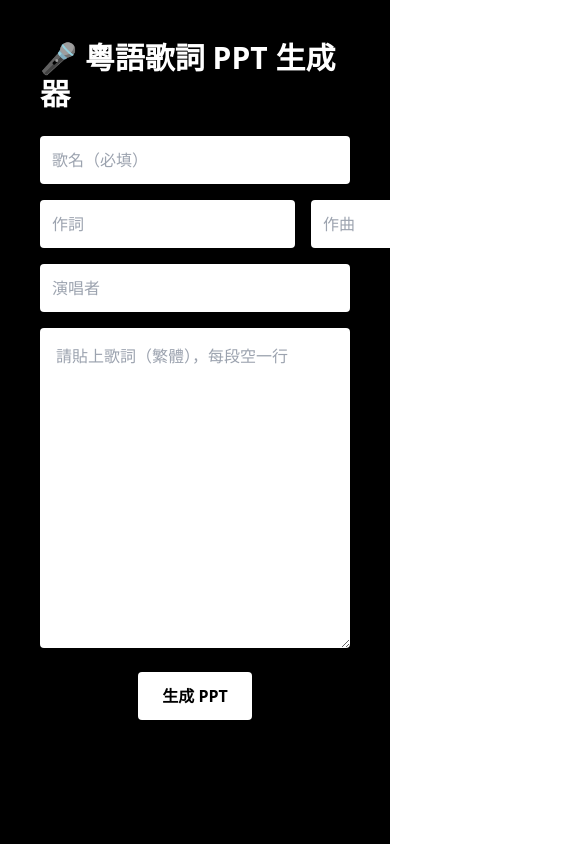
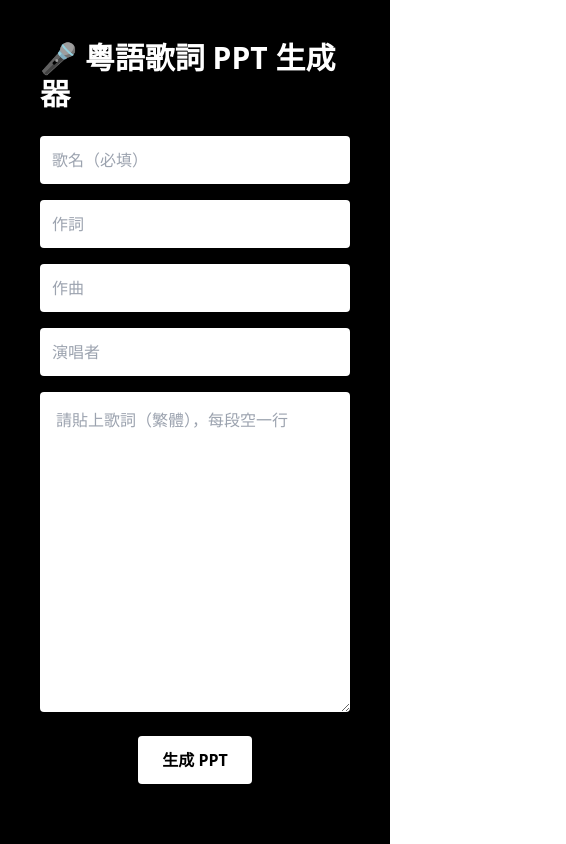
Before and after one commit to LycheeXixi/lyrics-frontend, a React (Create React App) app: page / in a window 390 px wide. Shown: the whole page, 566 px wide, since content can reach past the window. Built offline with nearby package versions, Linux system fonts and the light colour scheme; the HTML template or start-up script is replaced by a standard one.

Commit message:
layout changes

```diff
--- a/src/App.js
+++ b/src/App.js
@@ -38,7 +38,7 @@
         onChange={(e) => setTitle(e.target.value)}
       />
 
-      <div className="flex gap-4 w-full max-w-2xl mb-4">
+      <div className="flex flex-col sm:flex-row gap-4 w-full max-w-2xl mb-4">
         <input
           className="flex-1 p-3 text-black rounded"
           placeholder="作詞"
```
